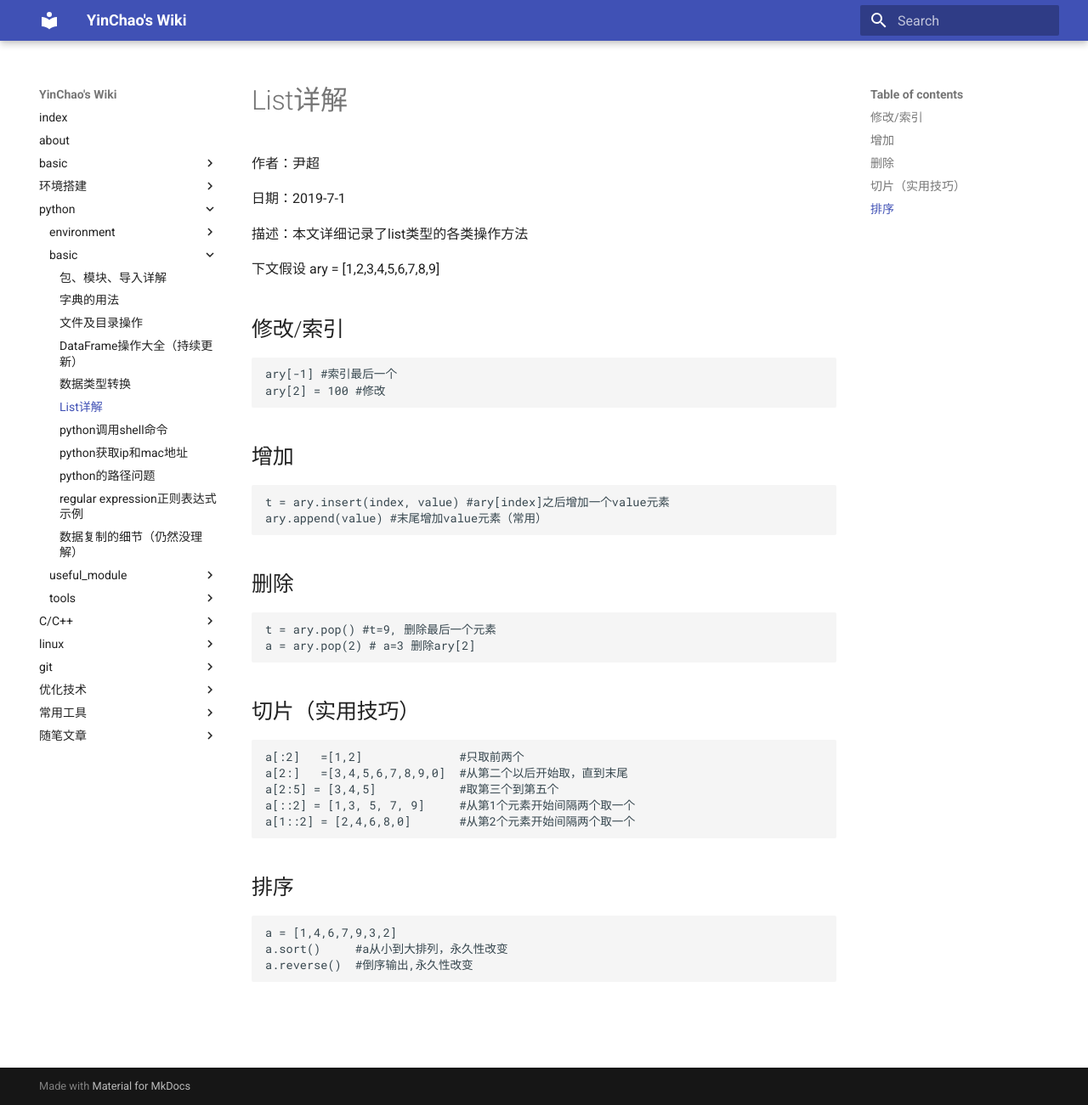
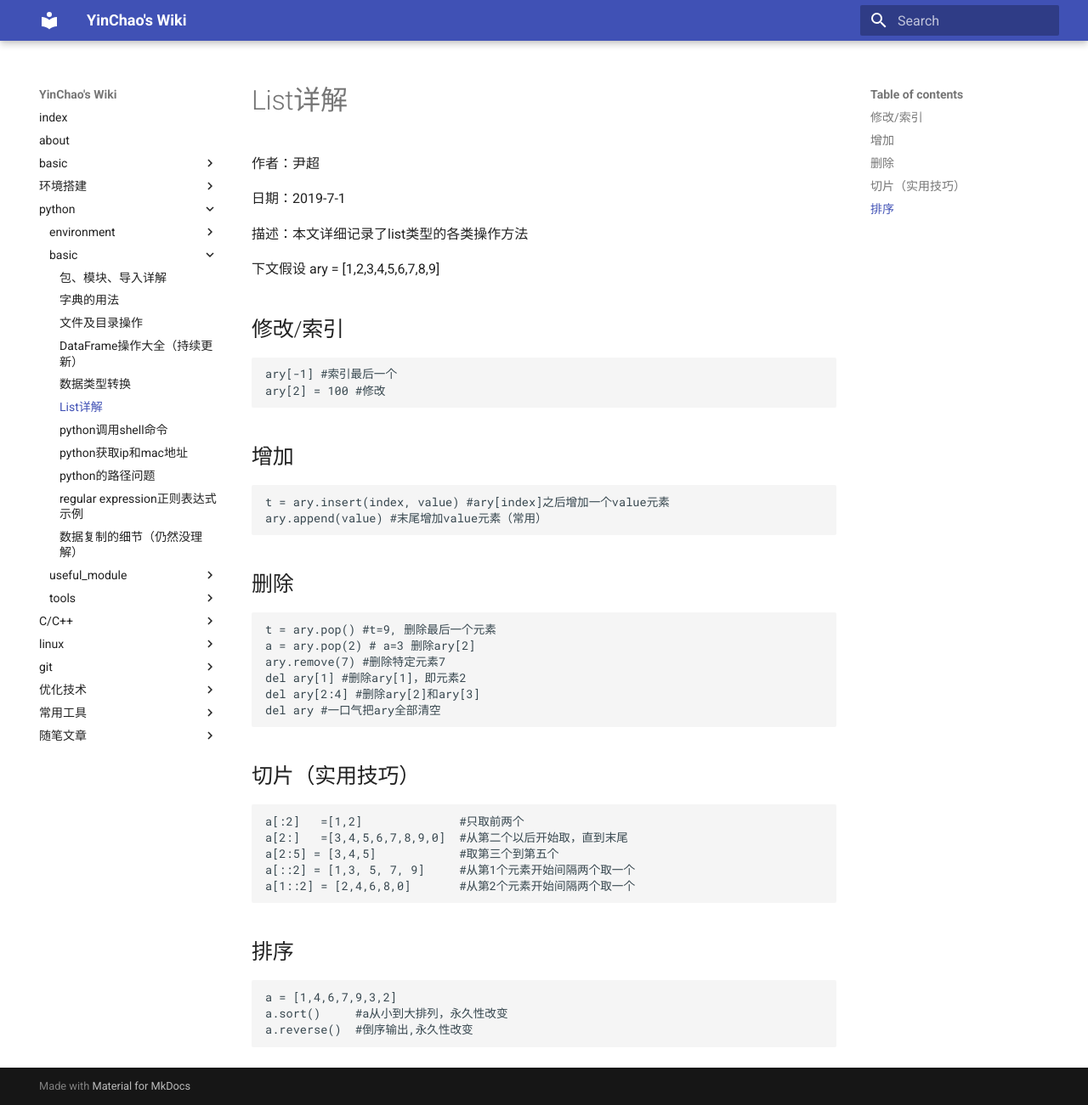
Before and after one commit to YinChao126/yc_wiki, an MkDocs documentation site: the page built from docs/python/list.md, in a window 1280 px wide and 1301 px high. Shown: the whole window at 85% size. Built offline with MkDocs 1.6.1 and Material for MkDocs 9.7.7, drawn with Linux system fonts in a browser that asks for light colours.

Commit message:
完善了list的删除操作方法

````diff
--- a/docs/python/list.md
+++ b/docs/python/list.md
@@ -27,6 +27,10 @@ ary.append(value) #末尾增加value元素（常用）
 ```python
 t = ary.pop() #t=9, 删除最后一个元素
 a = ary.pop(2) # a=3 删除ary[2]
+ary.remove(7) #删除特定元素7
+del ary[1] #删除ary[1]，即元素2
+del ary[2:4] #删除ary[2]和ary[3]
+del ary #一口气把ary全部清空
 ```
 
 ## 切片（实用技巧）
````
